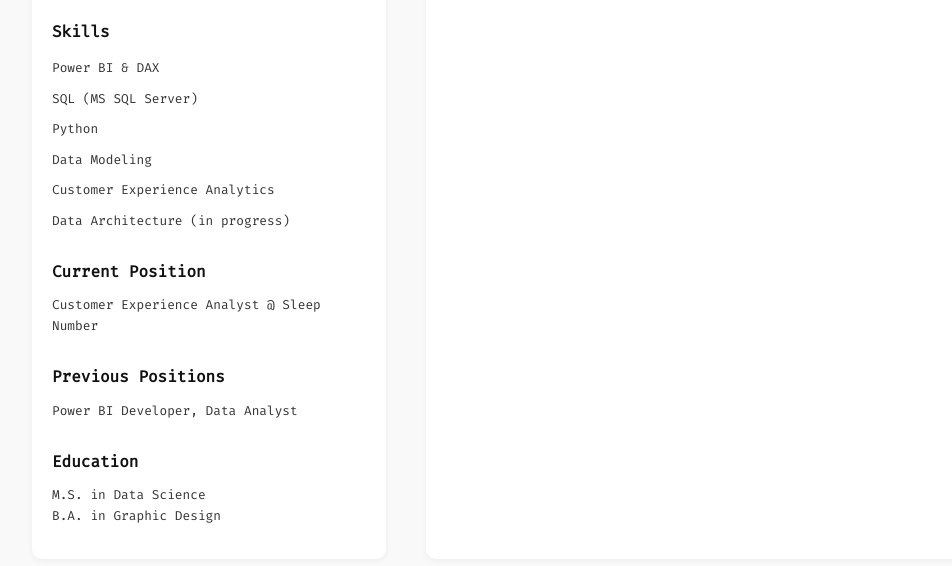
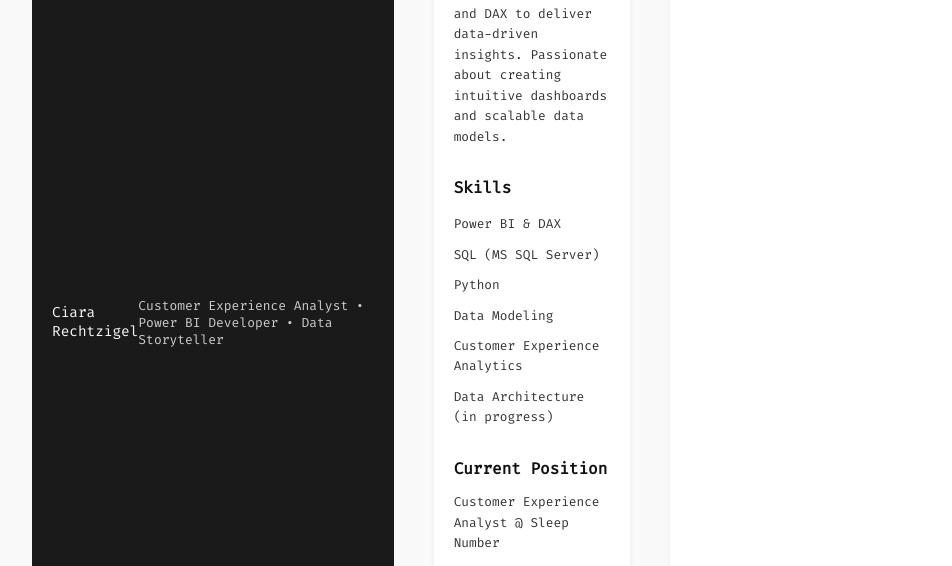
Before and after one commit to ciara-r-data/portfolio-site, a plain HTML site: page index.html in a window 1280 px wide. Shown: the part 234-800 px from the top of the page, without its empty margins (8-960 px from the left). Drawn offline with Linux system fonts and the light colour scheme.

Commit message:
Update index.html

```diff
--- a/index.html
+++ b/index.html
@@ -17,6 +17,24 @@
       padding: 40px;
       box-sizing: border-box;
       gap: 40px;
+    }
+     header, footer {
+      background-color: #1a1a1a;
+      color: #f9f9f9;
+      padding: 10px 20px;
+      font-size: 0.9em;
+      display: flex;
+      justify-content: space-between;
+      align-items: center;
+    }
+    header h1, footer p {
+      margin: 0;
+      font-size: 1em;
+      font-weight: 400;
+    }
+    header span {
+      font-size: 0.9em;
+      opacity: 0.8;
     }
     .column {
       padding: 20px;
@@ -63,6 +81,10 @@
   </style>
 </head>
 <body>
+  <header>
+    <h1>Ciara Rechtzigel</h1>
+    <span>Customer Experience Analyst • Power BI Developer • Data Storyteller</span>
+  </header>
   <div class="column left-column">
     <h1>Ciara Rechtzigel</h1>
     <p>Customer Experience Analyst with 5+ years of experience using Power BI, SQL, and DAX to deliver data-driven insights. Passionate about creating intuitive dashboards and scalable data models.</p>
```
